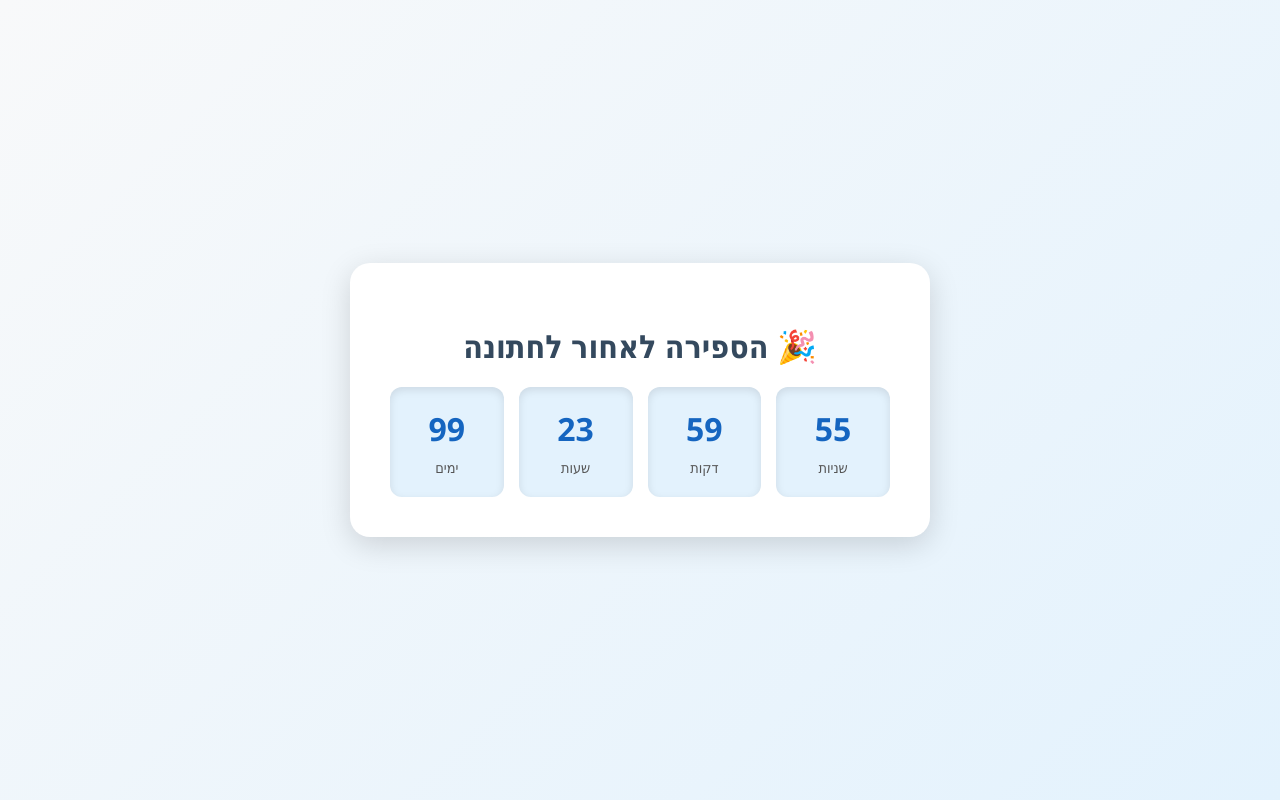
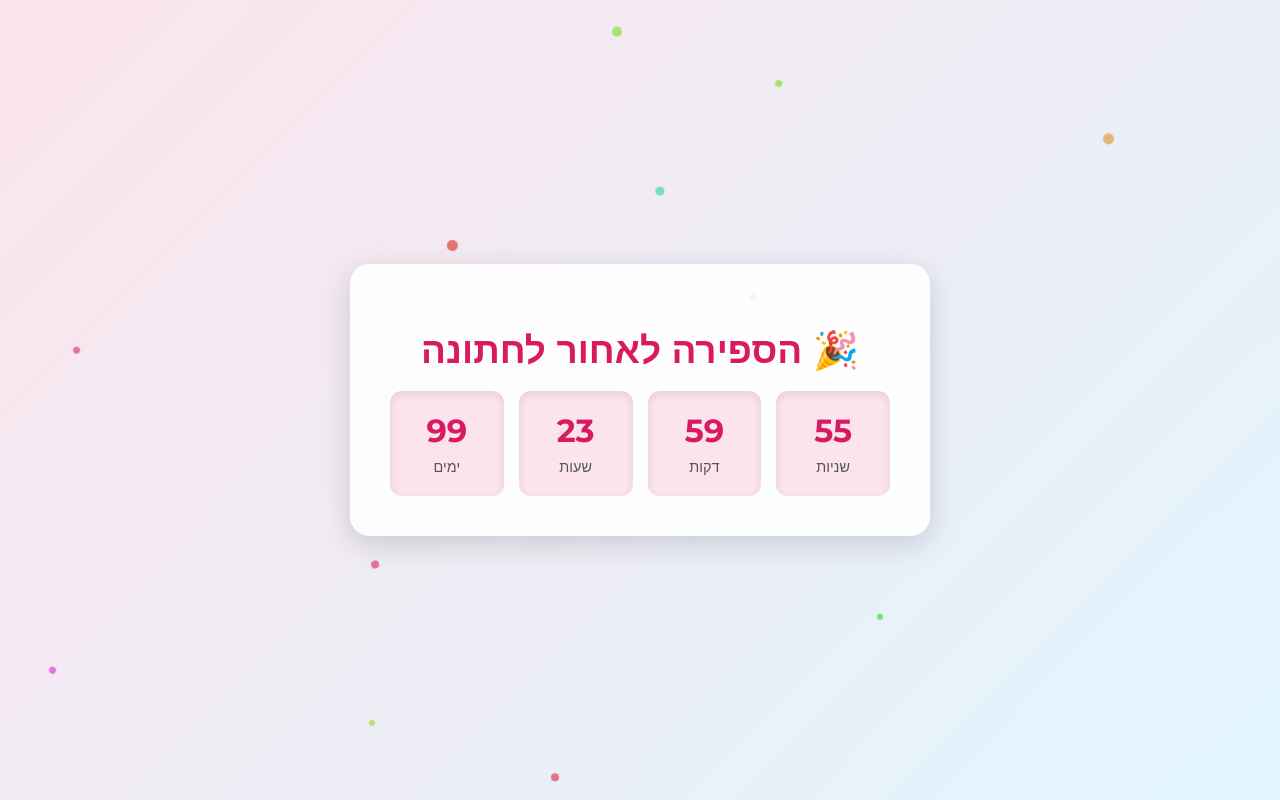
Before and after one commit to RivkaBarNatan/DavidPniniWedding, a plain HTML site: page index.html in a window 1280 px wide. Drawn offline with Linux system fonts and the light colour scheme.

Commit message:
Update index.html

```diff
--- a/index.html
+++ b/index.html
@@ -4,31 +4,37 @@
   <meta charset="UTF-8">
   <title>ספירה לאחור לחתונה</title>
   <style>
+    @import url('https://fonts.googleapis.com/css2?family=Montserrat:wght@400;700&display=swap');
+
     body {
       margin: 0;
-      font-family: 'Segoe UI', Tahoma, Geneva, Verdana, sans-serif;
-      background: linear-gradient(135deg, #f8f9fa, #e3f2fd);
+      font-family: 'Montserrat', sans-serif;
+      background: linear-gradient(135deg, #fce4ec, #e1f5fe);
       display: flex;
       justify-content: center;
       align-items: center;
       height: 100vh;
-      text-align: center;
+      overflow: hidden;
       color: #2c3e50;
+      position: relative;
     }
 
     .container {
-      background: white;
+      background: rgba(255,255,255,0.9);
       padding: 40px;
       border-radius: 20px;
       box-shadow: 0 8px 30px rgba(0,0,0,0.15);
       max-width: 500px;
       width: 100%;
+      text-align: center;
+      z-index: 2;
     }
 
     h1 {
-      font-size: 2em;
+      font-size: 2.2em;
       margin-bottom: 20px;
-      color: #34495e;
+      color: #d81b60;
+      animation: pulse 2s infinite;
     }
 
     .countdown {
@@ -38,23 +44,51 @@
     }
 
     .time-box {
-      background: #e3f2fd;
+      background: #fce4ec;
       border-radius: 12px;
       padding: 20px;
       box-shadow: inset 0 3px 8px rgba(0,0,0,0.1);
+      transition: transform 0.3s;
+    }
+
+    .time-box:hover {
+      transform: scale(1.1);
     }
 
     .time-box span {
       display: block;
       font-size: 2em;
       font-weight: bold;
-      color: #1565c0;
+      color: #d81b60;
     }
 
     .label {
       margin-top: 8px;
       font-size: 0.9em;
       color: #555;
+    }
+
+    /* אנימציית פולס לכותרת */
+    @keyframes pulse {
+      0%, 100% { transform: scale(1); }
+      50% { transform: scale(1.05); }
+    }
+
+    /* קונפטי */
+    .confetti {
+      position: absolute;
+      width: 10px;
+      height: 10px;
+      background-color: #ff4081;
+      top: 0;
+      animation: fall 3s linear infinite;
+      opacity: 0.8;
+      border-radius: 50%;
+    }
+
+    @keyframes fall {
+      0% { transform: translateY(0) rotate(0deg); }
+      100% { transform: translateY(100vh) rotate(360deg); }
     }
   </style>
 </head>
@@ -103,6 +137,19 @@
 
     setInterval(updateCountdown, 1000);
     updateCountdown();
+
+    // יצירת קונפטי
+    function createConfetti() {
+      const confetti = document.createElement('div');
+      confetti.classList.add('confetti');
+      confetti.style.left = Math.random() * window.innerWidth + 'px';
+      confetti.style.backgroundColor = `hsl(${Math.random() * 360}, 70%, 60%)`;
+      confetti.style.width = confetti.style.height = (Math.random()*8 + 4) + 'px';
+      document.body.appendChild(confetti);
+      setTimeout(() => confetti.remove(), 3000);
+    }
+
+    setInterval(createConfetti, 200); // יוצר קונפטי כל 0.2 שניות
   </script>
 </body>
 </html>
```
